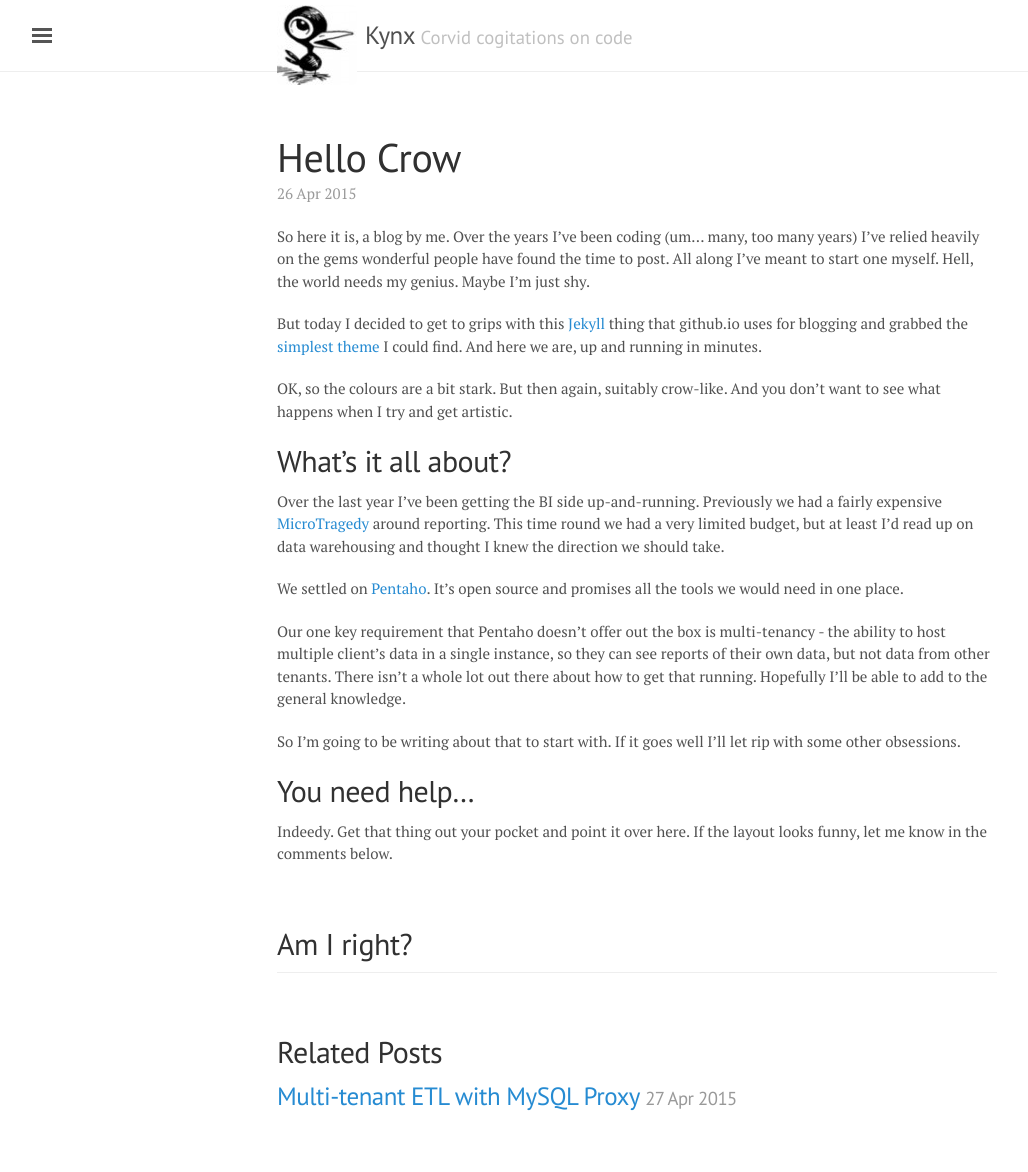
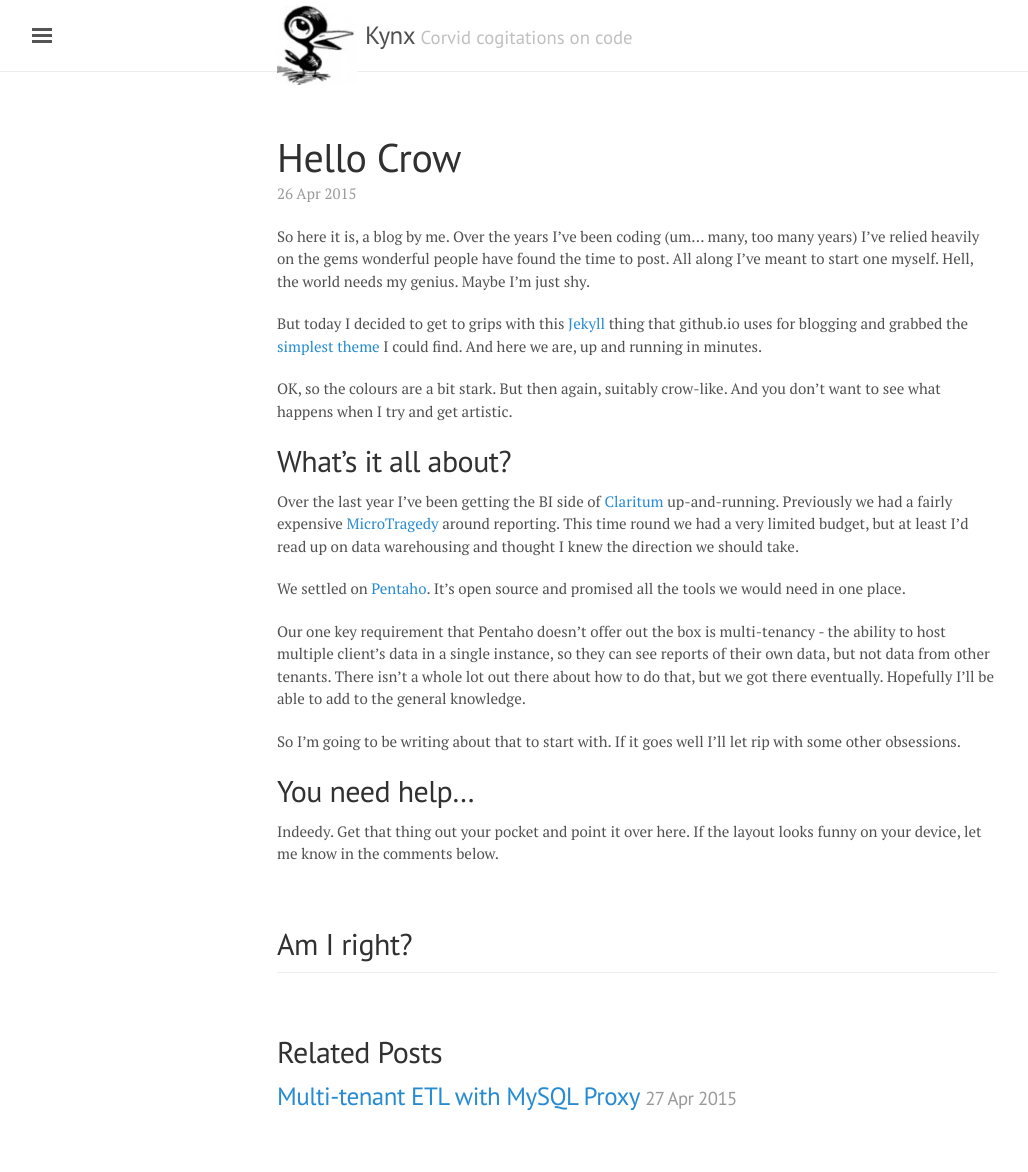
Before and after one commit to kynx/kynx.github.io, a Jekyll site: the page built from _posts/2015-04-26-hello-crow.md, in a window 1280 px wide. Shown: the whole page, without its empty margins (3-1031 px from the left). Built offline with Jekyll 4.4.1, drawn with Linux system fonts in a browser that asks for light colours; comment, search, counter and statistics services are not loaded.

```diff
--- a/_includes/head.html
+++ b/_includes/head.html
@@ -2,6 +2,8 @@
   <link href="http://gmpg.org/xfn/11" rel="profile">
   <meta http-equiv="X-UA-Compatible" content="IE=edge">
   <meta http-equiv="content-type" content="text/html; charset=utf-8">
+
+  {% if page.description %}<meta name="description" content="{{ page.description }}">{% endif %}
 
   <!-- Enable responsiveness on mobile devices-->
   <meta name="viewport" content="width=device-width, initial-scale=1.0, maximum-scale=1">
--- a/_posts/2015-04-26-hello-crow.md
+++ b/_posts/2015-04-26-hello-crow.md
@@ -13,14 +13,14 @@
 
 ## What's it all about?
 
-Over the last year I've been getting the BI side up-and-running. Previously we had a fairly expensive [MicroTragedy](http://www.microstrategy.com/) around reporting. This time round we had a very limited budget, but at least I'd read up on data warehousing and thought I knew the direction we should take.
+Over the last year I've been getting the BI side of [Claritum](http://www.claritum.com) up-and-running. Previously we had a fairly expensive [MicroTragedy](http://www.microstrategy.com/) around reporting. This time round we had a very limited budget, but at least I'd read up on data warehousing and thought I knew the direction we should take.
 
-We settled on [Pentaho](http://www.pentaho.com/). It's open source and promises all the tools we would need in one place.
+We settled on [Pentaho](http://www.pentaho.com/). It's open source and promised all the tools we would need in one place.
 
-Our one key requirement that Pentaho doesn't offer out the box is multi-tenancy - the ability to host multiple client's data in a single instance, so they can see reports of their own data, but not data from other tenants. There isn't a whole lot out there about how to get that running. Hopefully I'll be able to add to the general knowledge.
+Our one key requirement that Pentaho doesn't offer out the box is multi-tenancy - the ability to host multiple client's data in a single instance, so they can see reports of their own data, but not data from other tenants. There isn't a whole lot out there about how to do that, but we got there eventually. Hopefully I'll be able to add to the general knowledge.
 
 So I'm going to be writing about that to start with. If it goes well I'll let rip with some other obsessions.
 
 ## You need help...
 
-Indeedy. Get that thing out your pocket and point it over here. If the layout looks funny, let me know in the comments below.
+Indeedy. Get that thing out your pocket and point it over here. If the layout looks funny on your device, let me know in the comments below.
--- a/public/css/kynx.css
+++ b/public/css/kynx.css
@@ -1,3 +1,6 @@
+.container {
+  clear: both;
+}
 @media (min-width: 38em) {
   .content {
     font-size: 15px;
```
Also changed, not shown: _posts/2015-04-27-multitenant-etl-with-mysql-proxy.md (+2 -1 lines), _drafts/pentaho-5-multitenancy-plugin.md (added).
